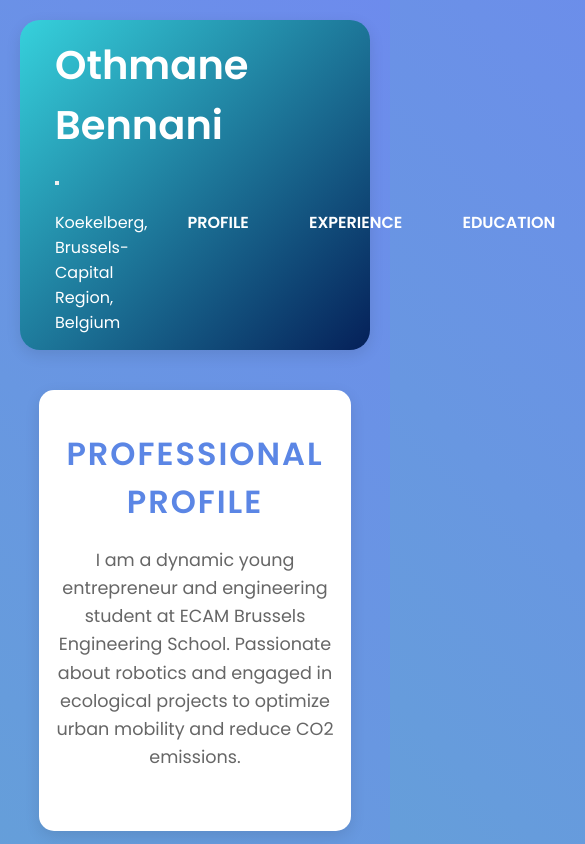
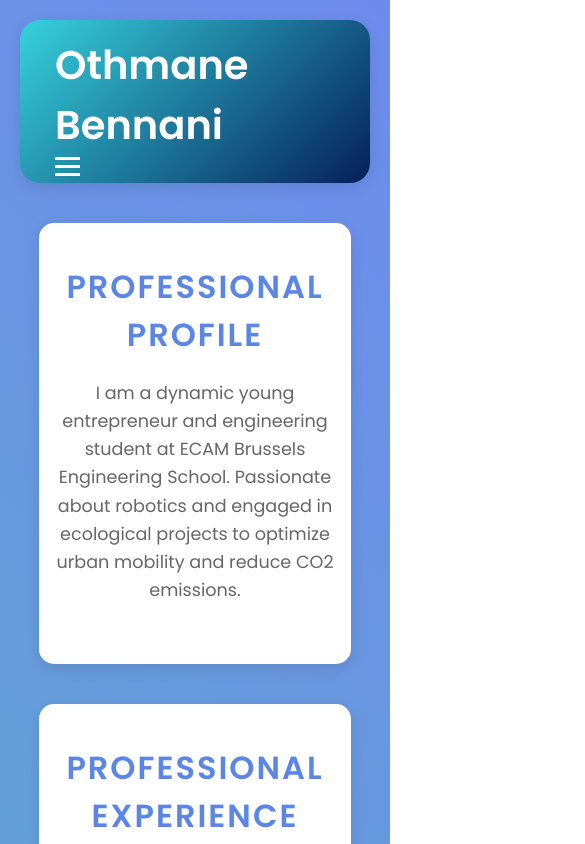
Before and after one commit to Bennmane27/mon-CV, a plain HTML site: page index.htm in a window 390 px wide. Shown: the top 844 px of the page, 585 px wide, since content can reach past the window. Drawn offline with Linux system fonts and the light colour scheme.

Commit message:
adding responsive for phone css

```diff
--- a/styles.css
+++ b/styles.css
@@ -33,18 +33,17 @@ a {
   }
 
   /* Header */
-/* Header */
   header {
     background: linear-gradient(135deg, #36d1dc 0%, #052059 100%);
     color: #fff;
     padding: 15px 0;
     box-shadow: 0 5px 15px rgba(0, 0, 0, 0.1);
-  position: sticky; /* Changez ceci pour que le header reste toujours en place */
+    position: sticky;
     top: 0;
     z-index: 1000;
     border-radius: 20px;
     margin: 20px;
-  width: calc(100% - 40px); /* Ajoutez ceci pour que le header ait une largeur complète */
+    width: calc(100% - 40px);
   }
 
   header h1 {
@@ -52,30 +51,55 @@ header h1 {
     margin-bottom: 10px;
   }
 
-header p {
-  font-size: 1.1em;
+  header nav {
+    display: flex;
+    justify-content: space-between;
+    align-items: center;
   }
 
   header nav ul {
     display: flex;
     justify-content: space-around;
     gap: 20px;
-  margin-top: 20px;
   }
 
-header nav a {
-  color: #fff;
-  font-weight: bold;
-  font-size: 1em;
-  text-transform: uppercase;
-  padding: 10px 20px;
-  border-radius: 50px;
-  transition: background 0.3s, color 0.3s;
+  header nav ul li.region {
+    display: none;
   }
 
-header nav a:hover {
-  background: rgba(255, 255, 255, 0.3);
-  color: #fff;
+  header .nav-toggle {
+    display: none;
+    background: none;
+    border: none;
+    cursor: pointer;
+  }
+
+  header .nav-toggle .hamburger {
+    width: 25px;
+    height: 3px;
+    background: #fff;
+    display: block;
+    position: relative;
+    transition: all 0.3s ease;
+  }
+
+  header .nav-toggle .hamburger::before,
+  header .nav-toggle .hamburger::after {
+    content: '';
+    width: 25px;
+    height: 3px;
+    background: #fff;
+    display: block;
+    position: absolute;
+    transition: all 0.3s ease;
+  }
+
+  header .nav-toggle .hamburger::before {
+    transform: translateY(-8px);
+  }
+
+  header .nav-toggle .hamburger::after {
+    transform: translateY(8px);
   }
 
   /* Sections */
@@ -174,7 +198,7 @@ header nav a:hover {
     transform: scale(1.1);
   }
 
-/* language */
+  /* Language */
   .language-list {
     display: flex;
     flex-wrap: wrap;
@@ -221,7 +245,7 @@ header nav a:hover {
     font-size: 1em;
   }
 
-contact-list a:hover {
+  .contact-list a:hover {
     color: #36d1dc;
   }
 
@@ -235,8 +259,6 @@ footer {
     border-top-left-radius: 15px;
     border-top-right-radius: 15px;
   }
-
-
 
   footer a {
     color: #5b86e5;
@@ -319,3 +341,56 @@ footer a:hover {
       transform: translateY(0);
     }
   }
+
+  /* Back to top button */
+  #back-to-top {
+    position: fixed;
+    bottom: 20px;
+    right: 20px;
+    background-color: #5b86e5;
+    color: #fff;
+    border: none;
+    border-radius: 50%;
+    width: 50px;
+    height: 50px;
+    display: flex;
+    justify-content: center;
+    align-items: center;
+    box-shadow: 0 5px 15px rgba(0, 0, 0, 0.2);
+    cursor: pointer;
+    transition: all 0.3s ease;
+    opacity: 0;
+    pointer-events: none;
+    z-index: 1000;
+  }
+
+  #back-to-top.show {
+    opacity: 1;
+    pointer-events: all;
+  }
+
+  #back-to-top:hover {
+    background-color: #36d1dc;
+  }
+
+  /* Media Queries */
+  @media (max-width: 768px) {
+    header nav ul {
+      display: none;
+      flex-direction: column;
+      width: 100%;
+      text-align: center;
+    }
+
+    header nav ul.active {
+      display: flex;
+    }
+
+    header .nav-toggle {
+      display: block;
+    }
+
+    header nav ul li.region {
+      display: block;
+    }
+  }
```
Lines whose indentation alone changed are shown as unchanged.
